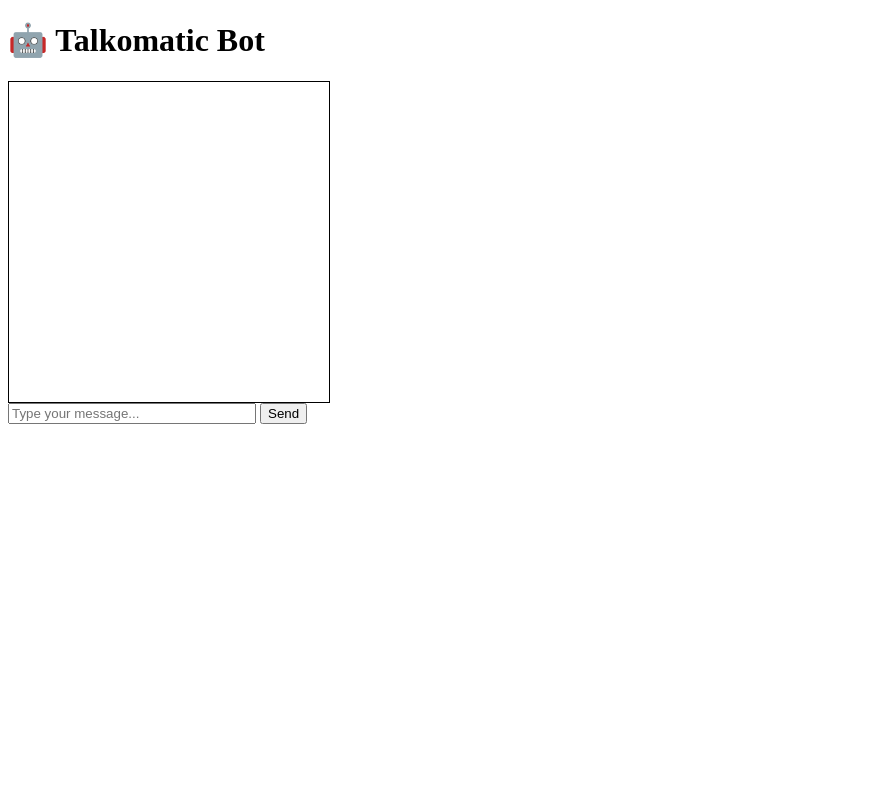
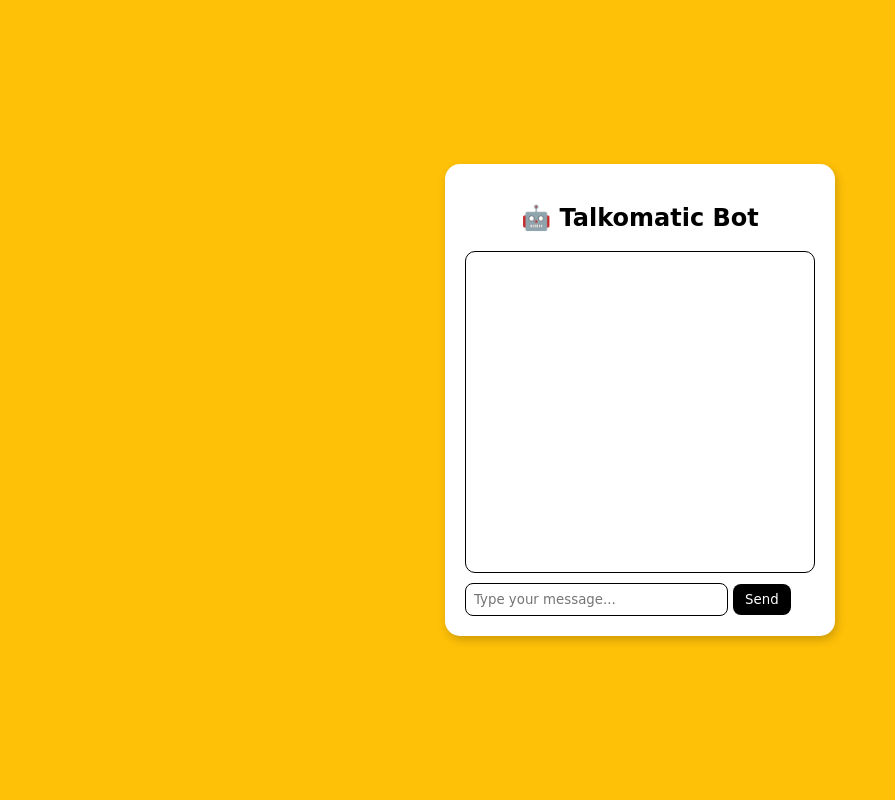
Before and after one commit to shikha-droid/web-bot, a Flask app: page / in a window 1280 px wide. Shown: the whole page, without its empty margins (0-895 px from the left). Run offline with Flask 3, Linux system fonts and the light colour scheme.

Commit message:
Update index.html

```diff
--- a/templates/index.html
+++ b/templates/index.html
@@ -1,13 +1,71 @@
+
 <!DOCTYPE html>
 <html>
 <head>
     <title>Talkomatic Bot</title>
+    <style>
+        /* Page styling */
+        body {
+            background-color: #ffc107; /* Orche yellow */
+            font-family: 'Comic Sans MS', cursive, sans-serif; /* cute playful font */
+            display: flex;
+            justify-content: center;
+            align-items: center;
+            height: 100vh;
+            margin: 0;
+        }
+
+        /* Chat container */
+        #chat-container {
+            background-color: #fff;
+            border-radius: 15px;
+            padding: 20px;
+            width: 350px;
+            box-shadow: 2px 4px 10px rgba(0,0,0,0.2);
+        }
+
+        /* Chatbox */
+        #chatbox {
+            border: 1px solid #000;
+            border-radius: 10px;
+            padding: 10px;
+            height: 300px;
+            overflow-y: scroll;
+            margin-bottom: 10px;
+            background-color: #fff;
+        }
+
+        /* Input & button */
+        #userInput {
+            width: 70%;
+            padding: 8px;
+            border-radius: 8px;
+            border: 1px solid #000;
+            font-family: 'Comic Sans MS', cursive, sans-serif;
+        }
+
+        button {
+            padding: 8px 12px;
+            border-radius: 8px;
+            border: none;
+            background-color: #000;
+            color: #fff;
+            cursor: pointer;
+            font-family: 'Comic Sans MS', cursive, sans-serif;
+        }
+
+        button:hover {
+            background-color: #333;
+        }
+    </style>
 </head>
 <body>
-    <h1>🤖 Talkomatic Bot</h1>
-    <div id="chatbox" style="border:1px solid #000; padding:10px; width:300px; height:300px; overflow-y:scroll;"></div>
-    <input type="text" id="userInput" placeholder="Type your message..." style="width:240px;">
-    <button onclick="sendMessage()">Send</button>
+    <div id="chat-container">
+        <h2 style="text-align:center;">🤖 Talkomatic Bot</h2>
+        <div id="chatbox"></div>
+        <input type="text" id="userInput" placeholder="Type your message...">
+        <button onclick="sendMessage()">Send</button>
+    </div>
 
     <script>
         async function sendMessage() {
```
